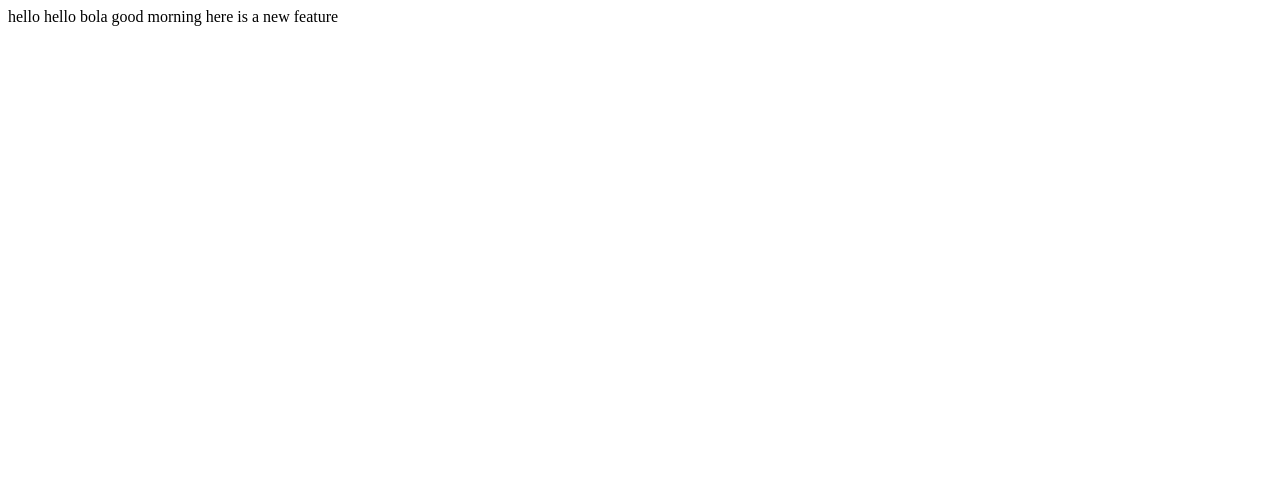
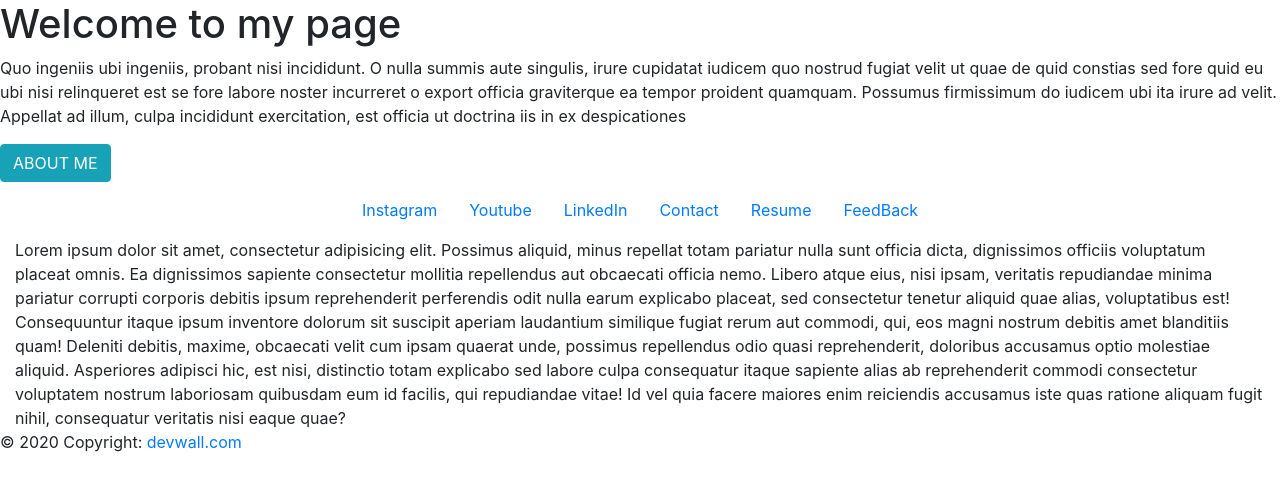
Before and after one commit to bolawole/lecture-1, a plain HTML site: page index.html in a window 1280 px wide. Drawn offline with nearby package versions, Linux system fonts and the light colour scheme.

Commit message:
my main page

```diff
--- a/index.html
+++ b/index.html
@@ -1,11 +1,64 @@
 <!DOCTYPE html>
-<html lang="en" dir="ltr">
-  <head>
-    <meta charset="utf-8">
-    <title>My Webpage</title>
-  </head>
-  <body>
-    hello hello bola good morning
-    here is a new feature
-  </body>
+<html>
+    <head>
+        <title>My Webpage</title>
+        <link rel="stylesheet" href="master.css">
+        <!-- Latest compiled and minified CSS -->
+        <link rel="stylesheet" href="https://maxcdn.bootstrapcdn.com/bootstrap/4.4.1/css/bootstrap.min.css">
+       <script src="https://ajax.googleapis.com/ajax/libs/jquery/3.4.1/jquery.min.js"></script>
+       <script src="https://cdnjs.cloudflare.com/ajax/libs/popper.js/1.16.0/umd/popper.min.js"></script>
+       <script src="https://maxcdn.bootstrapcdn.com/bootstrap/4.4.1/js/bootstrap.min.js"></script>
+
+
+    </head>
+    <body>
+        <header>
+          <h1>Welcome to my page</h1>
+        </header>
+
+        <div id="main_body">
+        <p>Quo ingeniis ubi ingeniis, probant nisi incididunt. O nulla summis aute
+          singulis, irure cupidatat iudicem quo nostrud fugiat velit ut quae de quid
+          constias sed fore quid eu ubi nisi relinqueret est se fore labore noster
+          incurreret o export officia graviterque ea tempor proident quamquam. Possumus
+          firmissimum do iudicem ubi ita irure ad velit. Appellat ad illum, culpa
+          incididunt exercitation, est officia ut doctrina iis in ex despicationes</p>
+      <div id=btn1 >
+          <a href="aboutme.html" class="btn btn-info" role="button">ABOUT ME</a>
+      </div>
+
+
+<nav class="navbar navbar-expand-sm bgc justify-content-center">
+
+
+
+          <ul class="nav justify-content-center">
+            <li class="nav-item">  <a class="nav-link" href="#">Instagram</a>  </li>
+            <li class="nav-item">  <a class="nav-link" href="https://www.youtube.com/channel/UCMv9ve8GqdemELfjQe2UApA?view_as=subscriber">Youtube</a>  </li>
+            <li class="nav-item">  <a class="nav-link" href="#">LinkedIn</a>  </li>
+            <li class="nav-item">  <a class="nav-link" href="#">Contact</a>  </li>
+            <li class="nav-item">  <a class="nav-link" href="nuvo Resume.pdf">Resume</a>  </li>
+            <li class="nav-item">  <a class="nav-link" href="feedback.html">FeedBack</a>  </li>
+
+
+          </ul>
+
+        </nav>
+        <div class="col">
+          Lorem ipsum dolor sit amet, consectetur adipisicing elit. Possimus aliquid, minus repellat totam pariatur nulla sunt officia dicta, dignissimos officiis voluptatum placeat omnis. Ea dignissimos sapiente consectetur mollitia repellendus aut obcaecati officia nemo. Libero atque eius, nisi ipsam, veritatis repudiandae minima pariatur corrupti corporis debitis ipsum reprehenderit perferendis odit nulla earum explicabo placeat, sed consectetur tenetur aliquid quae alias, voluptatibus est! Consequuntur itaque ipsum inventore dolorum sit suscipit aperiam laudantium similique fugiat rerum aut commodi, qui, eos magni nostrum debitis amet blanditiis quam! Deleniti debitis, maxime, obcaecati velit cum ipsam quaerat unde, possimus repellendus odio quasi reprehenderit, doloribus accusamus optio molestiae aliquid. Asperiores adipisci hic, est nisi, distinctio totam explicabo sed labore culpa consequatur itaque sapiente alias ab reprehenderit commodi consectetur voluptatem nostrum laboriosam quibusdam eum id facilis, qui repudiandae vitae! Id vel quia facere maiores enim reiciendis accusamus iste quas ratione aliquam fugit nihil, consequatur veritatis nisi eaque quae?
+        </div>
+</div>
+</div>
+
+<footer class="page-footer">
+
+  © 2020 Copyright:
+      <a href="https://mdbootstrap.com/"> devwall.com</a>
+
+</footer>
+
+
+</div>
+    </body>
+
 </html>
```
